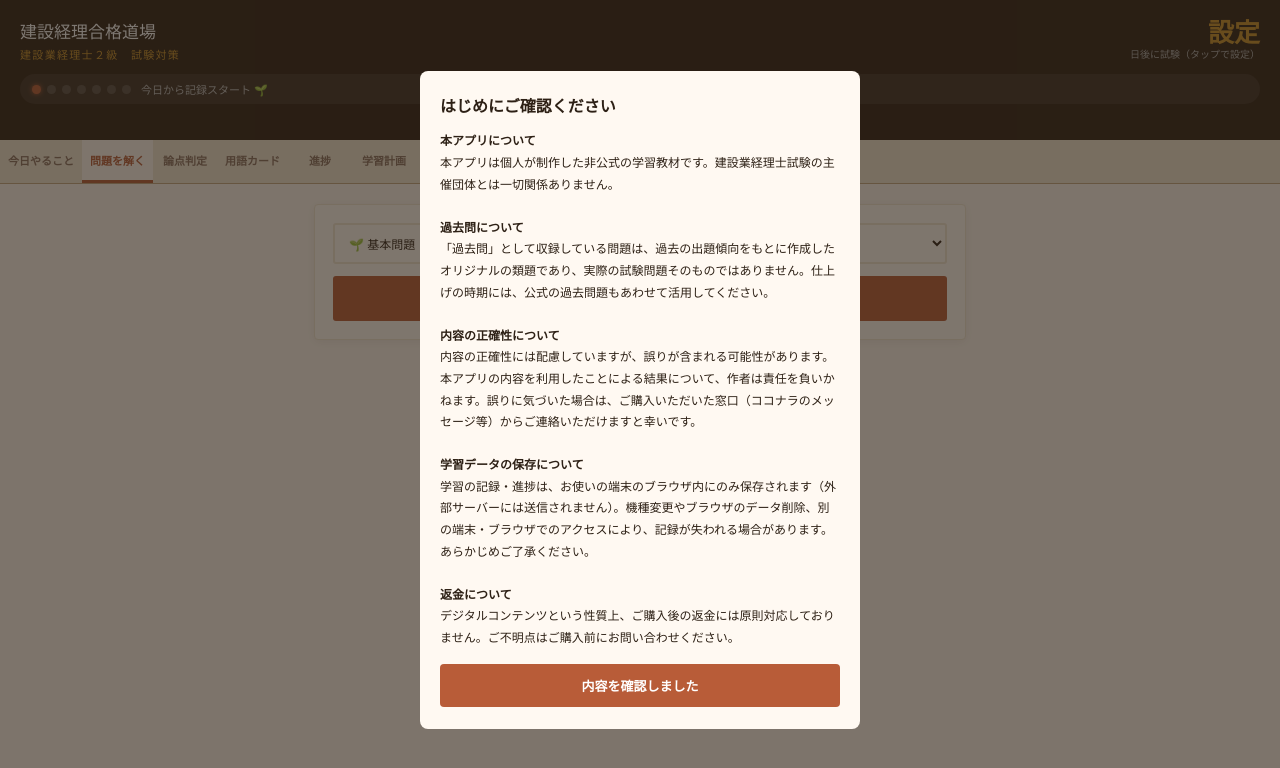
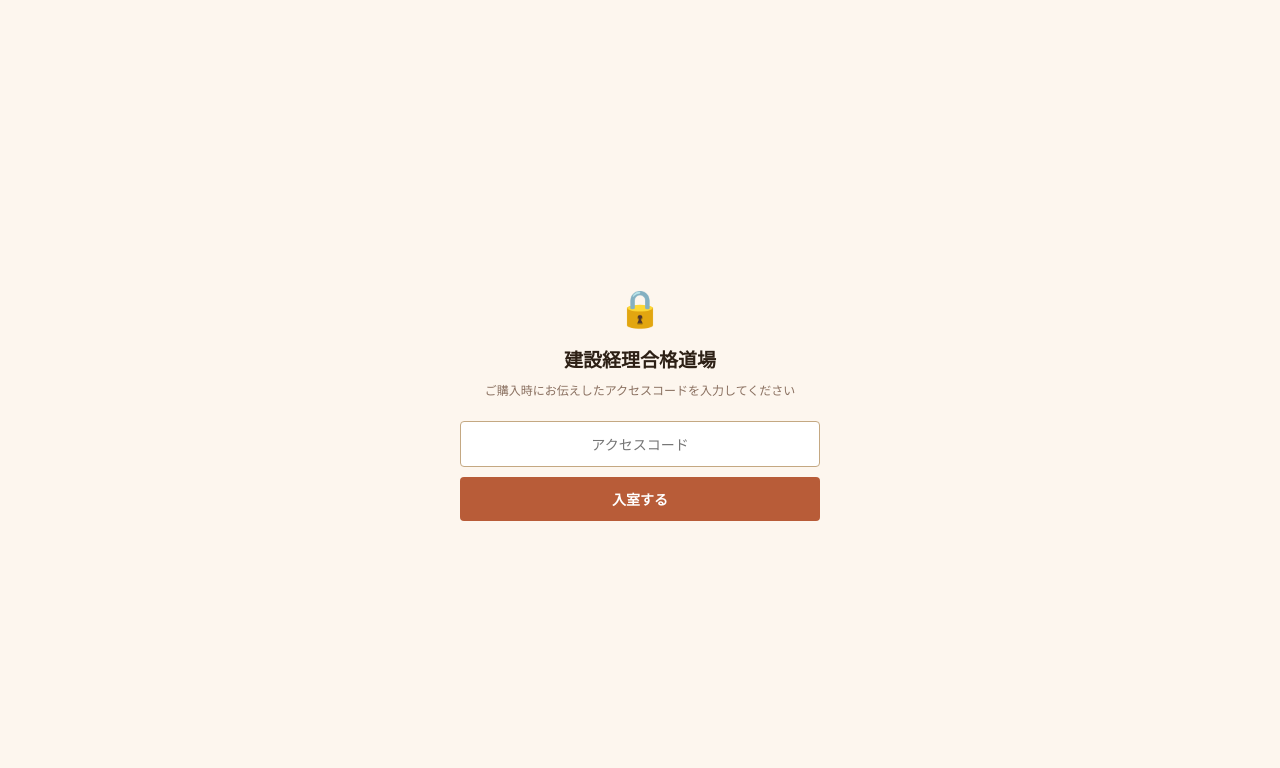
Before and after one commit to happytoyoulab/gokaku-dojo, a plain HTML site: page index.html in a window 1280 px wide. Drawn offline with Linux system fonts and the light colour scheme.

Commit message:
Add files via upload

```diff
--- a/index.html
+++ b/index.html
@@ -123,6 +123,19 @@ body{font-family:'Zen Kaku Gothic New',sans-serif;background:var(--bg);color:var
 </style>
 </head>
 <body>
+
+<div id="accessGate" style="position:fixed;inset:0;background:var(--bg);z-index:2000;display:flex;align-items:center;justify-content:center;padding:24px;">
+  <div style="max-width:360px;width:100%;text-align:center;">
+    <div style="font-size:36px;margin-bottom:14px;">🔒</div>
+    <div style="font-family:'Shippori Mincho',serif;font-size:19px;font-weight:700;margin-bottom:8px;">建設経理合格道場</div>
+    <div style="font-size:12px;color:var(--mu);margin-bottom:20px;line-height:1.7;">ご購入時にお伝えしたアクセスコードを入力してください</div>
+    <input type="password" id="gateInput" placeholder="アクセスコード" onkeydown="if(event.key==='Enter')checkGate()" style="width:100%;padding:12px;border:1px solid var(--mid);border-radius:4px;font-size:14px;text-align:center;margin-bottom:10px;font-family:'Zen Kaku Gothic New',sans-serif;box-sizing:border-box;">
+    <div id="gateError" style="display:none;color:#b3432b;font-size:12px;margin-bottom:10px;">コードが違います。もう一度確認してください。</div>
+    <button onclick="checkGate()" style="width:100%;padding:12px;background:var(--ac);color:#fff;border:none;border-radius:4px;font-size:14px;font-weight:700;cursor:pointer;font-family:'Zen Kaku Gothic New',sans-serif;">入室する</button>
+  </div>
+</div>
+
+<div id="appRoot" style="display:none;">
 
 <div class="hd">
   <div class="hd-r">
@@ -271,7 +284,31 @@ body{font-family:'Zen Kaku Gothic New',sans-serif;background:var(--bg);color:var
   </div>
 </div>
 
+</div>
+
 <script>
+/* ▼ここを好きなアクセスコードに変更してください（購入者にお伝えする合言葉です） */
+var ACCESS_CODE='kinouyorikyo31';
+var GATEKEY='gokaku-dojo-unlocked';
+function checkGate(){
+  var v=document.getElementById('gateInput').value.trim();
+  if(v===ACCESS_CODE){
+    try{ localStorage.setItem(GATEKEY,'1'); }catch(e){}
+    unlockApp();
+  }else{
+    document.getElementById('gateError').style.display='block';
+  }
+}
+function unlockApp(){
+  document.getElementById('accessGate').style.display='none';
+  document.getElementById('appRoot').style.display='block';
+}
+(function checkGateOnLoad(){
+  var unlocked;
+  try{ unlocked=localStorage.getItem(GATEKEY); }catch(e){ unlocked=null; }
+  if(unlocked==='1'){ unlockApp(); }
+})();
+
 var MISTAKE_TYPES=['論点判定ミス','公式選択ミス','仕訳科目ミス','借方貸方ミス','計算ミス','月数ミス','在庫数量ミス','配賦基準ミス','転記ミス','記入漏れ','問題文読み落とし'];
 
 var QS=[
```
